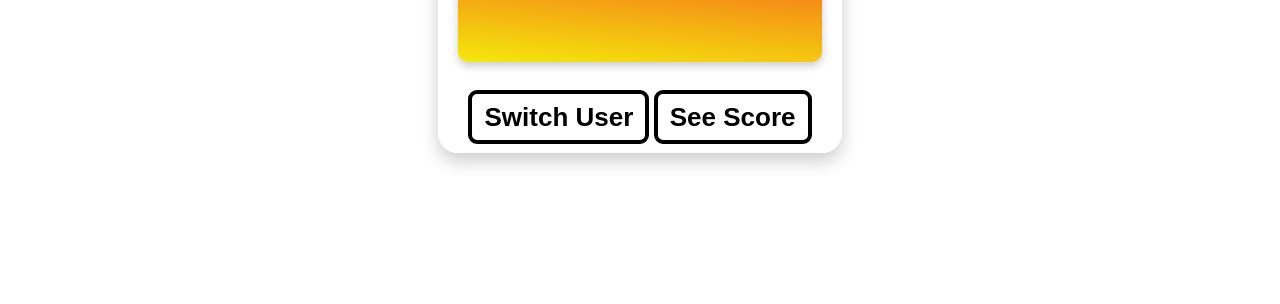
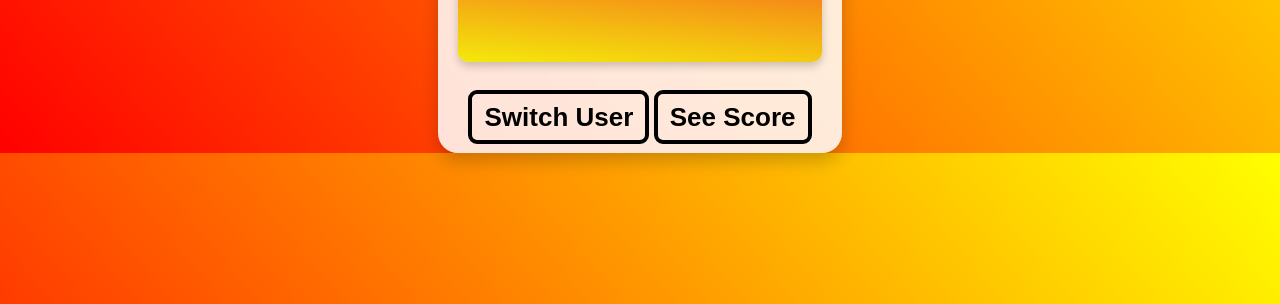
Before and after one commit to MuhammadZaidAbbasi/ICT-Project, a plain HTML site: page index.html in a window 1280 px wide. Shown: the part 496-800 px from the top of the page. Drawn offline with Linux system fonts and the light colour scheme.

Commit message:
index.html

```diff
--- a/index.html
+++ b/index.html
@@ -10,7 +10,7 @@
             font-family: 'Poppins', sans-serif;
             margin: 0;
             padding: 0;
-            background:#ffffff;
+            background:linear-gradient(50deg,red,yellow);
             animation: gradientBackground 10s ease infinite;
             display: flex;
             flex-direction: column;
```
